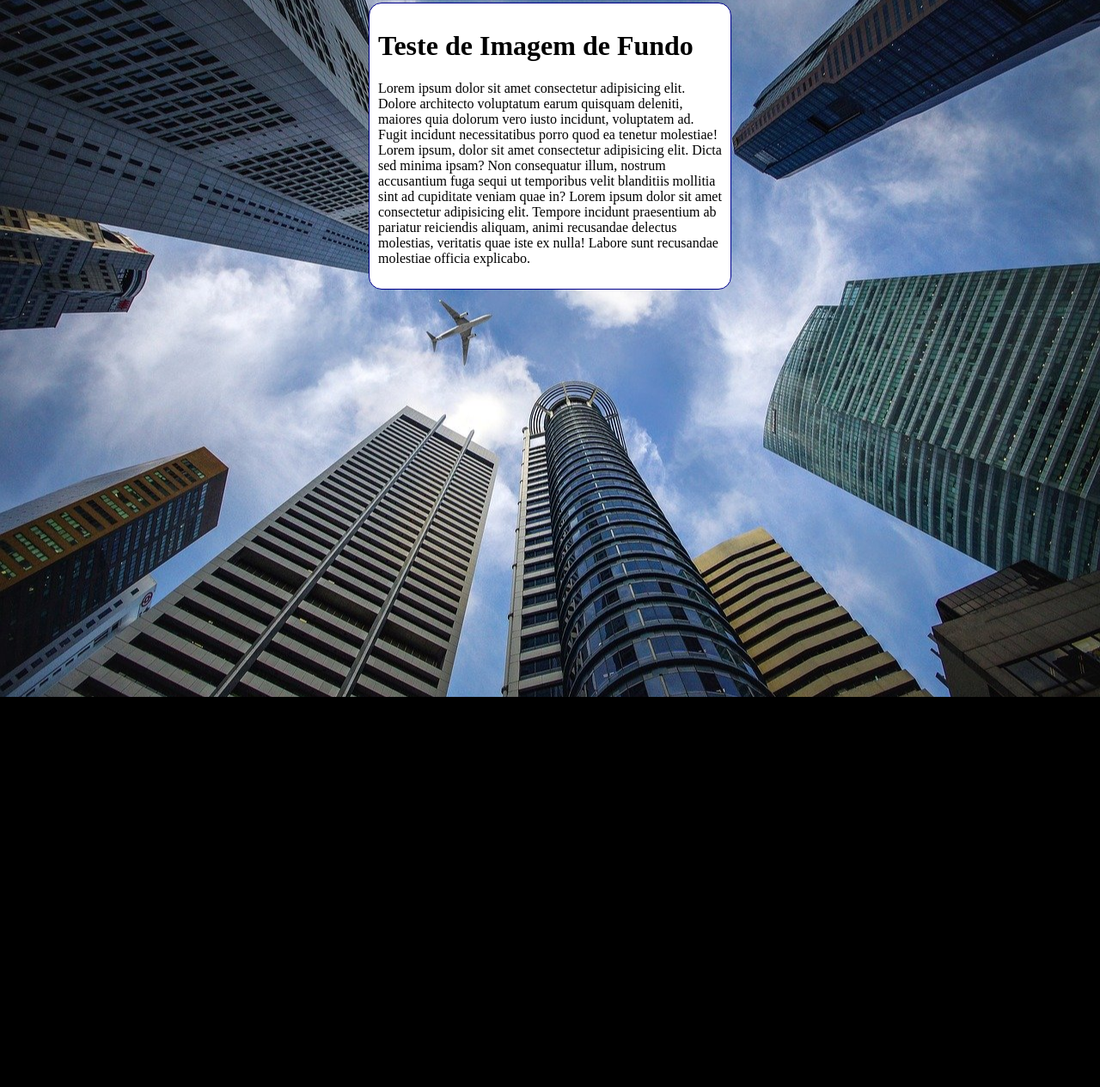
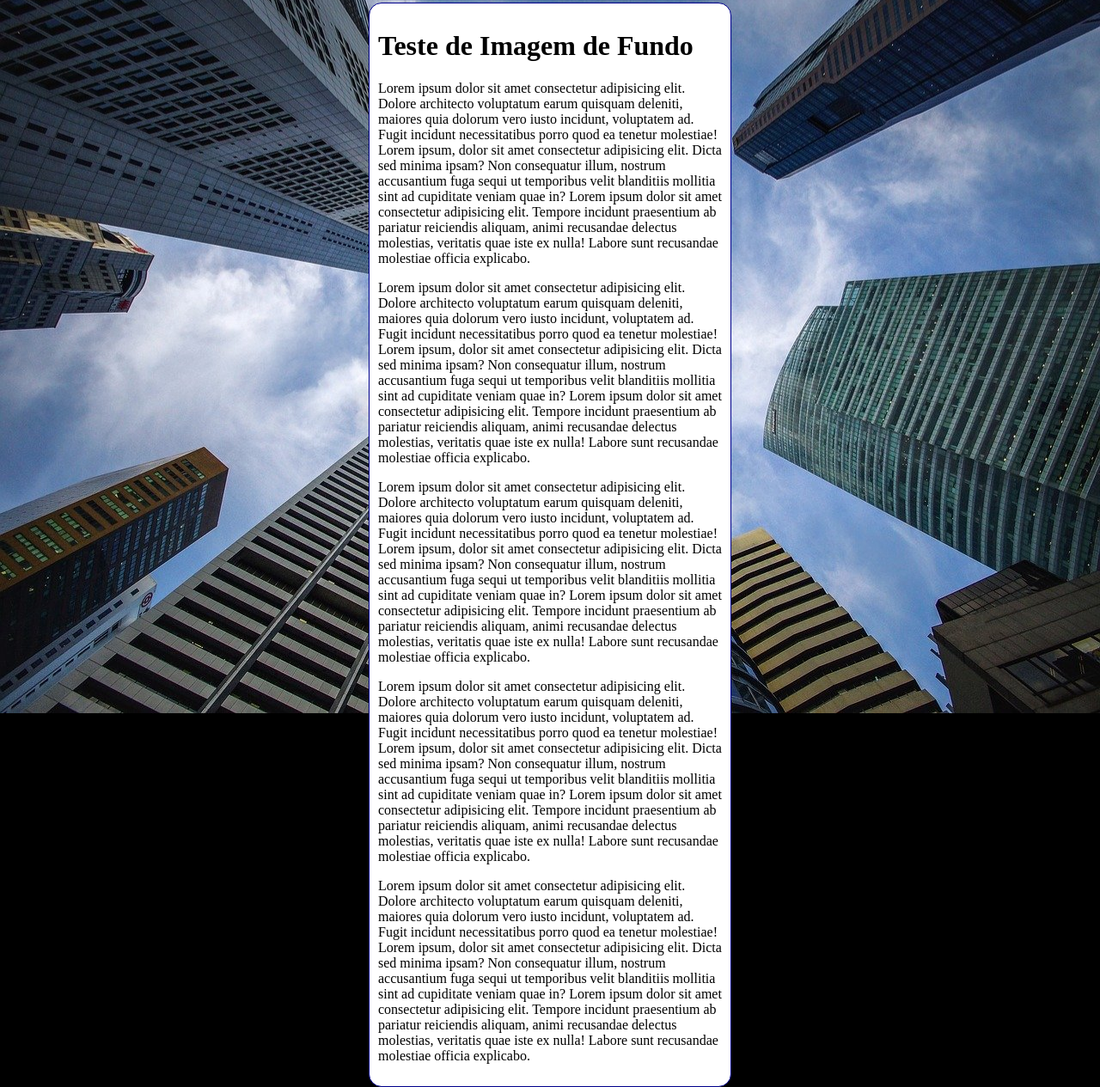
Before and after one commit to matheusjezus/html-css, a plain HTML site: page exercicios/ex022/fundo006.html in a window 1280 px wide. Shown: the part 5-1270 px from the top of the page at 86% size. Before the commit the page ends 816 px from the top, so only its background shows below. Drawn offline with Linux system fonts and the light colour scheme.

Commit message:
Update fundo006.html

```diff
--- a/exercicios/ex022/fundo006.html
+++ b/exercicios/ex022/fundo006.html
@@ -28,6 +28,10 @@
     <main>
         <h1>Teste de Imagem de Fundo</h1>
         <p>Lorem ipsum dolor sit amet consectetur adipisicing elit. Dolore architecto voluptatum earum quisquam deleniti, maiores quia dolorum vero iusto incidunt, voluptatem ad. Fugit incidunt necessitatibus porro quod ea tenetur molestiae! Lorem ipsum, dolor sit amet consectetur adipisicing elit. Dicta sed minima ipsam? Non consequatur illum, nostrum accusantium fuga sequi ut temporibus velit blanditiis mollitia sint ad cupiditate veniam quae in? Lorem ipsum dolor sit amet consectetur adipisicing elit. Tempore incidunt praesentium ab pariatur reiciendis aliquam, animi recusandae delectus molestias, veritatis quae iste ex nulla! Labore sunt recusandae molestiae officia explicabo.</p>
+        <p>Lorem ipsum dolor sit amet consectetur adipisicing elit. Dolore architecto voluptatum earum quisquam deleniti, maiores quia dolorum vero iusto incidunt, voluptatem ad. Fugit incidunt necessitatibus porro quod ea tenetur molestiae! Lorem ipsum, dolor sit amet consectetur adipisicing elit. Dicta sed minima ipsam? Non consequatur illum, nostrum accusantium fuga sequi ut temporibus velit blanditiis mollitia sint ad cupiditate veniam quae in? Lorem ipsum dolor sit amet consectetur adipisicing elit. Tempore incidunt praesentium ab pariatur reiciendis aliquam, animi recusandae delectus molestias, veritatis quae iste ex nulla! Labore sunt recusandae molestiae officia explicabo.</p>
+        <p>Lorem ipsum dolor sit amet consectetur adipisicing elit. Dolore architecto voluptatum earum quisquam deleniti, maiores quia dolorum vero iusto incidunt, voluptatem ad. Fugit incidunt necessitatibus porro quod ea tenetur molestiae! Lorem ipsum, dolor sit amet consectetur adipisicing elit. Dicta sed minima ipsam? Non consequatur illum, nostrum accusantium fuga sequi ut temporibus velit blanditiis mollitia sint ad cupiditate veniam quae in? Lorem ipsum dolor sit amet consectetur adipisicing elit. Tempore incidunt praesentium ab pariatur reiciendis aliquam, animi recusandae delectus molestias, veritatis quae iste ex nulla! Labore sunt recusandae molestiae officia explicabo.</p>
+        <p>Lorem ipsum dolor sit amet consectetur adipisicing elit. Dolore architecto voluptatum earum quisquam deleniti, maiores quia dolorum vero iusto incidunt, voluptatem ad. Fugit incidunt necessitatibus porro quod ea tenetur molestiae! Lorem ipsum, dolor sit amet consectetur adipisicing elit. Dicta sed minima ipsam? Non consequatur illum, nostrum accusantium fuga sequi ut temporibus velit blanditiis mollitia sint ad cupiditate veniam quae in? Lorem ipsum dolor sit amet consectetur adipisicing elit. Tempore incidunt praesentium ab pariatur reiciendis aliquam, animi recusandae delectus molestias, veritatis quae iste ex nulla! Labore sunt recusandae molestiae officia explicabo.</p>
+        <p>Lorem ipsum dolor sit amet consectetur adipisicing elit. Dolore architecto voluptatum earum quisquam deleniti, maiores quia dolorum vero iusto incidunt, voluptatem ad. Fugit incidunt necessitatibus porro quod ea tenetur molestiae! Lorem ipsum, dolor sit amet consectetur adipisicing elit. Dicta sed minima ipsam? Non consequatur illum, nostrum accusantium fuga sequi ut temporibus velit blanditiis mollitia sint ad cupiditate veniam quae in? Lorem ipsum dolor sit amet consectetur adipisicing elit. Tempore incidunt praesentium ab pariatur reiciendis aliquam, animi recusandae delectus molestias, veritatis quae iste ex nulla! Labore sunt recusandae molestiae officia explicabo.</p>
     </main>
 </body>
 </html>
```
